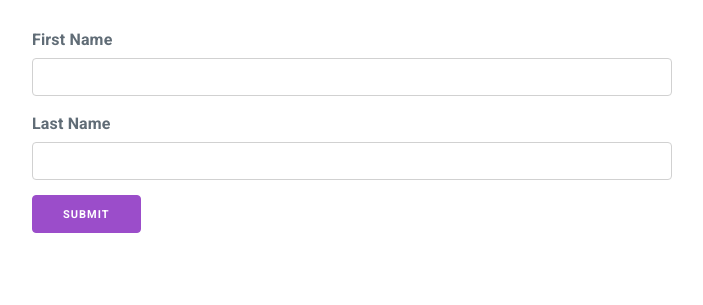
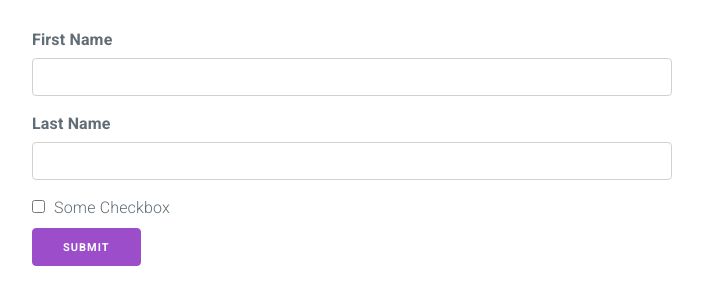
Before and after one commit to rabiul121/PHP, a PHP site: page /form.php in a window 1280 px wide. Shown: the part 159-464 px from the top of the page, without its empty margins (288-991 px from the left). Run offline with PHP 8.4, Linux system fonts and the light colour scheme.

Commit message:
updated files

```diff
--- a/PhpWeb/form.php
+++ b/PhpWeb/form.php
@@ -21,13 +21,19 @@
                 <?php
                 $fname = '';
                 $lname = '';
+                $checked = '';
+                if (isset($_REQUEST['cb1']) && $_REQUEST['cb1'] == 1){
+                    $checked = 'checked';
+                }
                 ?>
 
                 <?php if (isset($_GET['fname']) && !empty($_GET['fname'])) {
-                    $fname = htmlspecialchars($_REQUEST['fname']);
+                    // $fname = htmlspecialchars($_REQUEST['fname']);
+                     $fname = htmlspecialchars($_REQUEST['fname']);
                 } ?>
                 <?php if (isset($_GET['lname']) && !empty($_GET['lname'])) {
-                    $lname = htmlspecialchars($_REQUEST['lname']);
+                    // $lname = htmlspecialchars($_REQUEST['lname']);
+                     $lname = htmlspecialchars($_REQUEST['lname']);
                 } ?>
             </p>
             <p>
@@ -45,6 +51,11 @@
                 <label for="lname">Last Name</label>
                 <input type="text" name="lname" id="lname" value="<?php echo $lname; ?>">
 
+                <div>
+                    <input type="checkbox" name="cb1" id="cb1" value="1" <?php echo $checked ?>>
+                    <label for="cb1" class="label-inline">Some Checkbox</label>
+                </div>
+
                 <button type="submit">Submit</button>
             </form>
         </div>
```
